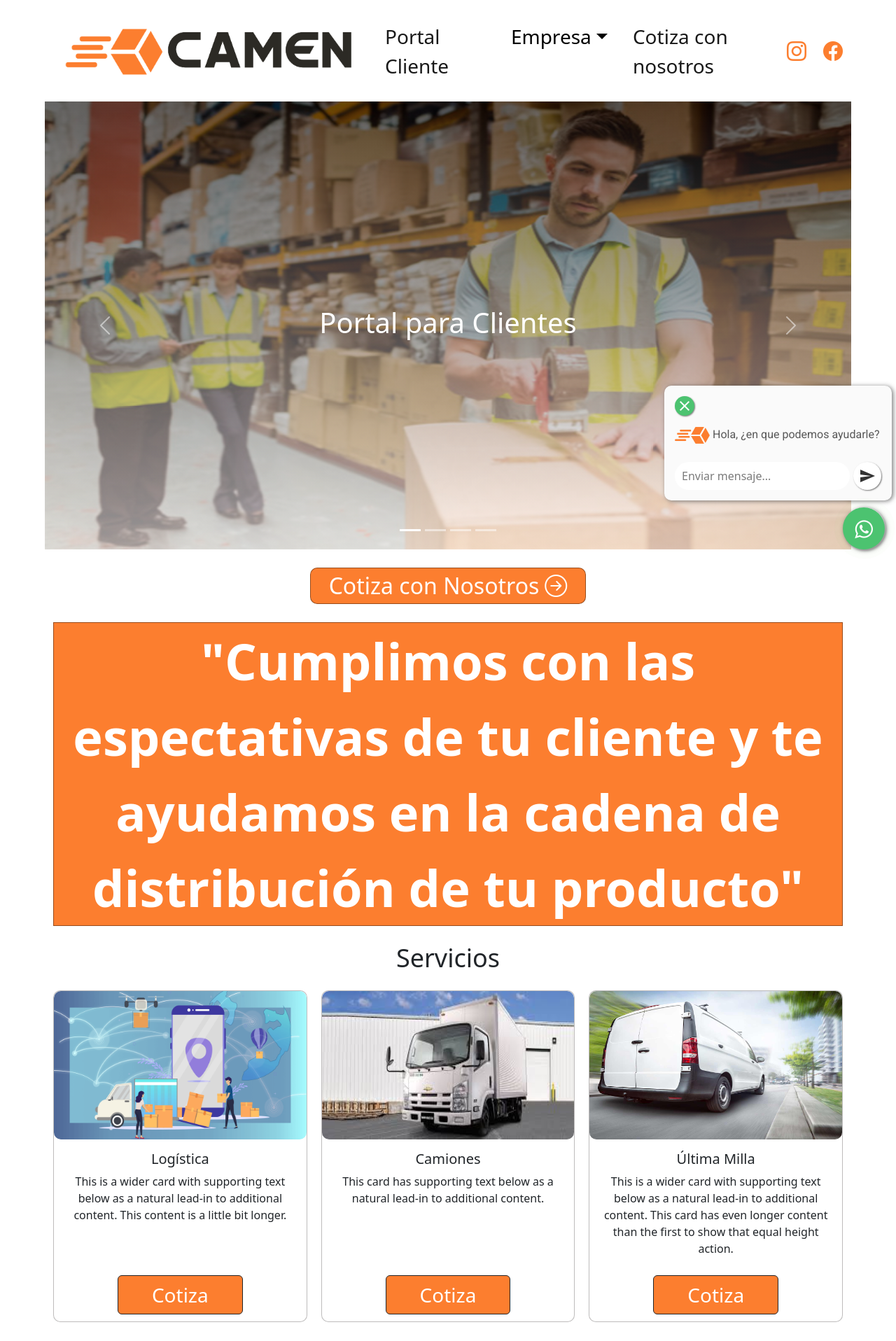
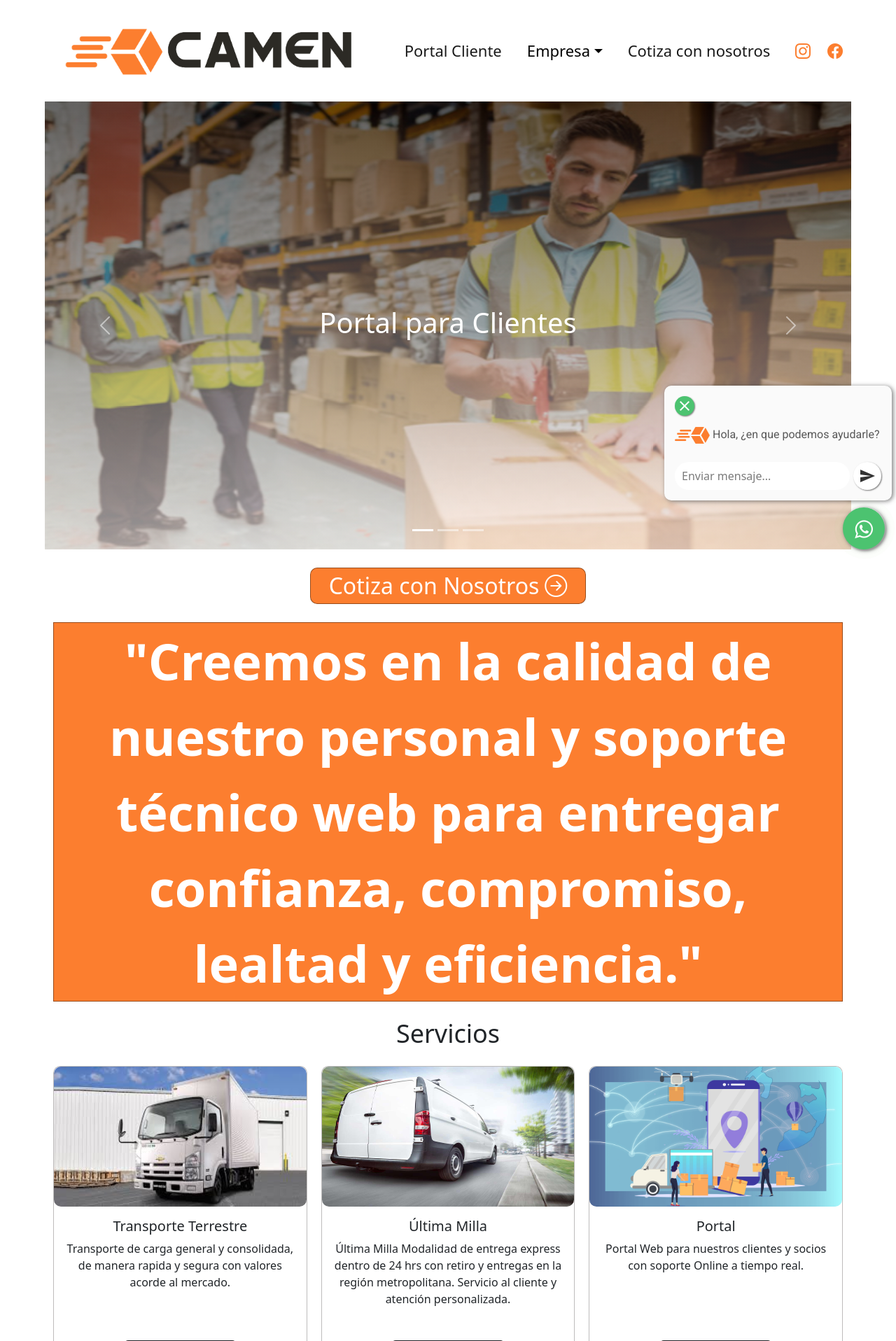
Before and after one commit to felipedebia/camen.cl, a PHP site: page / in a window 1280 px wide. Shown: the top 1916 px of the page at 70% size. Run offline with PHP 8.4, Linux system fonts and the light colour scheme; some libraries are stand-ins or nearby versions.

Commit message:
cambios del cliente

```diff
--- a/css/style.css
+++ b/css/style.css
@@ -268,7 +268,7 @@
 }
 
 .texto-menu {
-    font-size: 28px;
+    font-size: 22px;
 }
 
 .color-naranjo {
--- a/index.html
+++ b/index.html
@@ -109,7 +109,7 @@
     <header>
         <nav class="navbar navbar-expand-lg navbar-black bg-white" aria-label="Ninth navbar example">
             <div class="container-xl">
-                <a class="navbar-brand" href="#">
+                <a class="navbar-brand" href="https://camen.cl/">
                     <img src="./img/logo/logo.png" class="d-inline-block align-top img-logo" alt="">
                 </a>
 
@@ -140,10 +140,10 @@
 
                     </ul>
                     <div class="d-flex align-items-center justify-content-center">
-                        <a href="">
+                        <a href="https://www.instagram.com/transportescamen/">
                             <i class="bi bi-instagram color-naranjo texto-menu me-4"></i>
                         </a>
-                        <a href="">
+                        <a href="https://www.facebook.com/Transportes-Camen-108545648459496/">
                             <i class="bi bi-facebook color-naranjo texto-menu"></i>
                         </a>
 
@@ -159,7 +159,6 @@
                 aria-label="Slide 1"></button>
             <button type="button" data-bs-target="#myCarousel" data-bs-slide-to="1" aria-label="Slide 2"></button>
             <button type="button" data-bs-target="#myCarousel" data-bs-slide-to="2" aria-label="Slide 3"></button>
-            <button type="button" data-bs-target="#myCarousel" data-bs-slide-to="3" aria-label="Slide 4"></button>
         </div>
         <div class="fondoBlanco"></div>
         <div class="carousel-inner">
@@ -188,15 +187,6 @@
                     </div>
                 </div>
             </div>
-            <div class="carousel-item">
-                <img class="d-block w-100 bd-placeholder-img" src="./img/slider/slider3.png">
-
-                <div class="container">
-                    <div class="titulo-carrusel">
-                        <h1>Lógistica en Transporte</h1>
-                    </div>
-                </div>
-            </div>
         </div>
         <button class="carousel-control-prev" type="button" data-bs-target="#myCarousel" data-bs-slide="prev">
             <span class="carousel-control-prev-icon" aria-hidden="true"></span>
@@ -218,7 +208,7 @@
             </button>
         </div>
         <div class="texto-align-center action texto-align-infor" style="font-weight: bold;">
-            "Cumplimos con las espectativas de tu cliente y te ayudamos en la cadena de distribución de tu producto"
+            "Creemos en la calidad de nuestro personal y soporte técnico web para entregar confianza, compromiso, lealtad y eficiencia."
         </div>
 
 
@@ -231,11 +221,10 @@
 
 
             <div class="caja-servicios card pb-5">
-                <img src="./img/servicios/mapa.png" class="card-img-top">
+                <img src="./img/servicios/camion.jpg" class="card-img-top">
                 <div class="card-body">
-                    <h5 class="card-title">Logística</h5>
-                    <p class="card-text">This is a wider card with supporting text below as a natural lead-in to
-                        additional content. This content is a little bit longer.</p>
+                    <h5 class="card-title">Transporte Terrestre</h5>
+                    <p class="card-text">Transporte de carga general y consolidada, de manera rapida y segura con valores acorde al mercado.</p>
                 </div>
                 <div class="boton-cotizar">
                     <div class="text-center">
@@ -246,11 +235,10 @@
 
 
             <div class="caja-servicios card pb-5 espacio-responsive">
-                <img src="./img/servicios/camion.jpg" class="card-img-top">
+                <img src="./img/servicios/furgon.jpg" class="card-img-top">
                 <div class="card-body">
-                    <h5 class="card-title">Camiones</h5>
-                    <p class="card-text">This card has supporting text below as a natural lead-in to additional content.
-                    </p>
+                    <h5 class="card-title">Última Milla</h5>
+                    <p class="card-text">Última Milla Modalidad de entrega express dentro de 24 hrs con retiro y entregas en la región metropolitana. Servicio al cliente y atención personalizada.</p>
                 </div>
                 <div class="boton-cotizar">
                     <div class="text-center">
@@ -261,12 +249,10 @@
 
 
             <div class="caja-servicios card pb-5">
-                <img src="./img/servicios/furgon.jpg" class="card-img-top">
+                <img src="./img/servicios/mapa.png" class="card-img-top">
                 <div class="card-body">
-                    <h5 class="card-title">Última Milla</h5>
-                    <p class="card-text">This is a wider card with supporting text below as a natural lead-in to
-                        additional content. This card has even longer content than the first to show that equal height
-                        action.</p>
+                    <h5 class="card-title">Portal</h5>
+                    <p class="card-text">Portal Web para nuestros clientes y socios con soporte Online a tiempo real.</p>
                 </div>
                 <div class="boton-cotizar">
                     <div class="text-center">
@@ -321,27 +307,18 @@
             <div class="card-group text-center mb-5" style="background-color: transparent !important">
                 <div class="card caja-dentro-nosotros">
                     <h5 class="titulo-dentro-nosotros">Misión</h5>
-                    <p class="texto-dentro-nosotros">Carved out of the mountain on the west bank of the Nile between
-                        1274 and 1244 BC, this imposing main temple of the Abu Sumbel complex
-                        was as much dedicated to the defied Ramses II himself as to Ra-Horakhty, Amun and Ptah. The
-                        fout colossal statues of the... Visit Site</p>
+                    <p class="texto-dentro-nosotros">Brindar un servicio de excelencia, manteniendo altos estándares de satisfacción con nuestros clientes y colaboradores.</p>
                     <img src="./img/nosotros/camiones.jpg" class="card-img-nosotros">
                 </div>
                 <div class="card caja-dentro-nosotros espacio-responsive">
                     <h5 class="titulo-dentro-nosotros">Visión</h5>
-                    <p class="texto-dentro-nosotros">Carved out of the mountain on the west bank of the Nile between
-                        1274 and 1244 BC, this imposing main temple of the Abu Sumbel complex
-                        was as much dedicated to the defied Ramses II himself as to Ra-Horakhty, Amun and Ptah. The
-                        fout colossal statues of the... Visit Site
+                    <p class="texto-dentro-nosotros">Ser la empresa mejor valorada a nivel sudamericano, llegando a ser referentes en el rubro transporte terrestre y logistico, manteniendo responsabilidad medio ambiental.
                     </p>
                     <img src="./img/nosotros/cajas.jpg" class="card-img-nosotros">
                 </div>
                 <div class="card caja-dentro-nosotros">
                     <h5 class="titulo-dentro-nosotros">Valores</h5>
-                    <p class="texto-dentro-nosotros">Carved out of the mountain on the west bank of the Nile between
-                        1274 and 1244 BC, this imposing main temple of the Abu Sumbel complex
-                        was as much dedicated to the defied Ramses II himself as to Ra-Horakhty, Amun and Ptah. The
-                        fout colossal statues of the... Visit Site</p>
+                    <p class="texto-dentro-nosotros">Eficiencia, calidad, confianza, productividad, conciencia ambiental.</p>
                     <img src="./img/nosotros/entregas.jpg" class="card-img-nosotros">
                 </div>
             </div>
@@ -391,16 +368,25 @@
     <div class="footer-web mx-auto mt-4">
         <div class="card-group text-center text-white texto-footer">
             <div class="card caja-footer">
+                <div>Última milla</div>
                 <div>contacto@camen.cl</div>
-                <div>fcabrera@camen.cl</div>
             </div>
             <div class="separador"></div>
             <div class="card caja-footer">
-                <div>Tel: +56 9 5648 1398</div>
+                <div>Trabaja con nosotros</div>
+                <div class="d-flex align-items-center justify-content-center">
+                    <a href="https://www.instagram.com/transportescamen/">
+                        <i class="bi bi-instagram texto-menu me-3" style="color:white"></i>
+                    </a>
+                    <a href="https://www.facebook.com/Transportes-Camen-108545648459496/">
+                        <i class="bi bi-facebook texto-menu" style="color:white"></i>
+                    </a>
+                </div>
             </div>
             <div class="separador"></div>
             <div class="card caja-footer">
-                <div>San Miguel</div>
+                <div>Transporte terrestre</div>
+                <div>fcabrera@camen.cl</div>
             </div>
         </div>
         <div class="footer-negro text-center pb-4">
```
